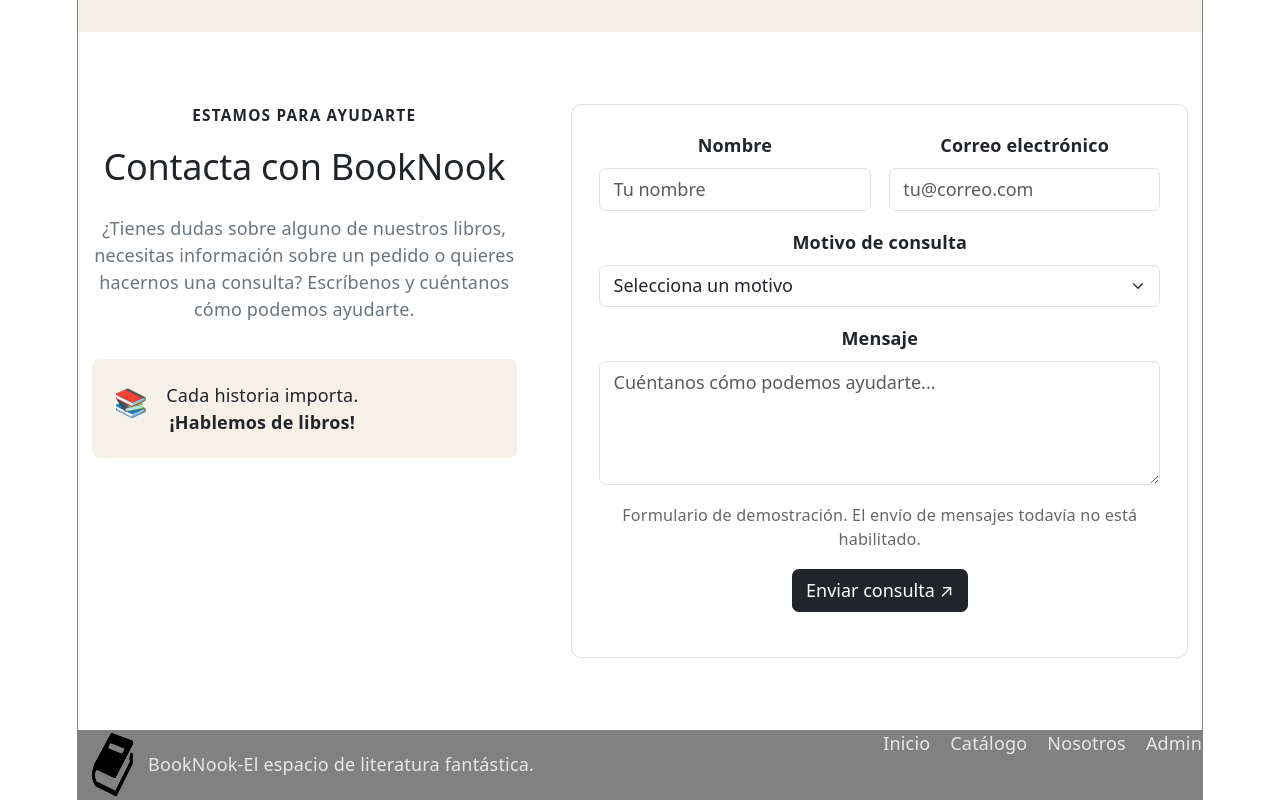
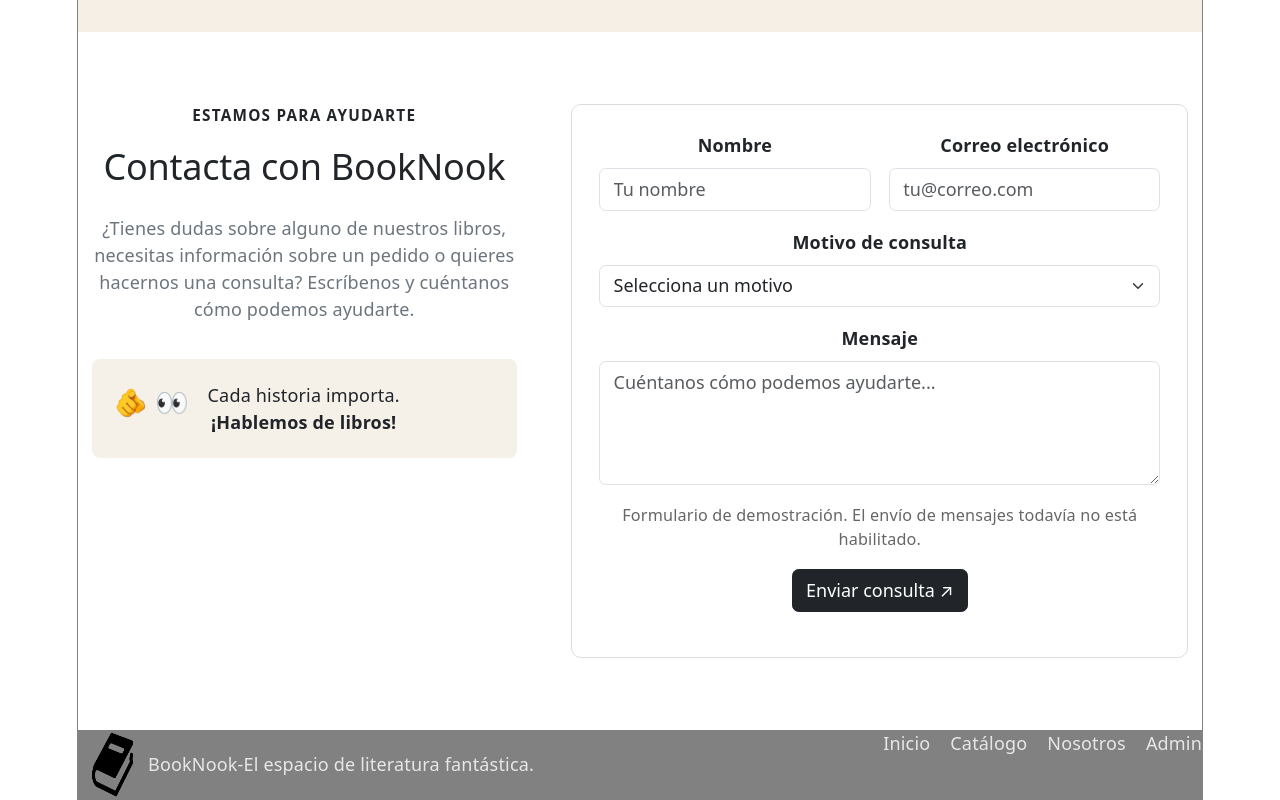
Before and after one commit to Sushy-trash/BookNook-React, a React (Vite) app in the folder BN-react/: page / in a window 1280 px wide. Shown: the part 3577-4377 px from the top of the page. Built offline with nearby package versions, Linux system fonts and the light colour scheme.

Commit message:
Actualización
Le puse emotes más perrones :v

```diff
--- a/BN-react/src/component/Contacto.jsx
+++ b/BN-react/src/component/Contacto.jsx
@@ -62,7 +62,7 @@ return (
                     </p>
 
                     <div className="contact-note">
-                        <span aria-hidden="true">📚</span>
+                        <span aria-hidden="true">🫵 👀</span>
 
                         <p>
                             Cada historia importa.
```
